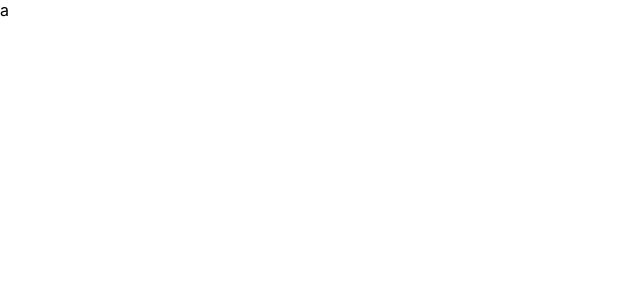
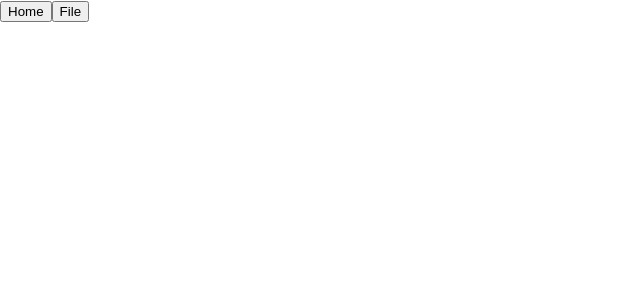
Before and after one commit to LucasTFranca/upload-files-frontend, a React (Create React App) app: page / in a window 1280 px wide. Shown: the top 300 px of the page, without its empty margins (0-640 px from the left). Built offline with nearby package versions, Linux system fonts and the light colour scheme; the HTML template or start-up script is replaced by a standard one.

Commit message:
Header component added

```diff
--- /dev/null
+++ b/src/components/Header.jsx
@@ -0,0 +1,30 @@
+import React from 'react';
+import { useNavigate } from 'react-router-dom';
+
+function Header() {
+  const navigate = useNavigate();
+
+  function redirectPage(path) {
+    navigate(path);
+  }
+
+  function handleClick({ target }) {
+    const { id } = target;
+
+    const linkDictionary = {
+      home: '/',
+      file: '/file',
+    };
+
+    redirectPage(linkDictionary[id]);
+  }
+
+  return (
+    <div>
+      <button id="home" onClick={handleClick} type="button">Home</button>
+      <button id="file" onClick={handleClick} type="button">File</button>
+    </div>
+  );
+}
+
+export default Header;
--- a/src/pages/File.jsx
+++ b/src/pages/File.jsx
@@ -1,8 +1,11 @@
 import React from 'react';
+import Header from '../components/Header';
 
 function File() {
   return (
-    <div>a</div>
+    <div>
+      <Header />
+    </div>
   );
 }
 
--- a/src/pages/Home.jsx
+++ b/src/pages/Home.jsx
@@ -1,8 +1,11 @@
 import React from 'react';
+import Header from '../components/Header';
 
 function Home() {
   return (
-    <div>a</div>
+    <div>
+      <Header />
+    </div>
   );
 }
 
```
